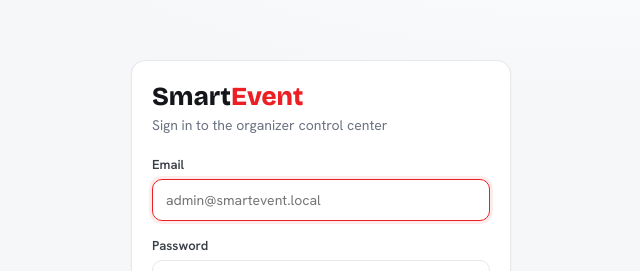
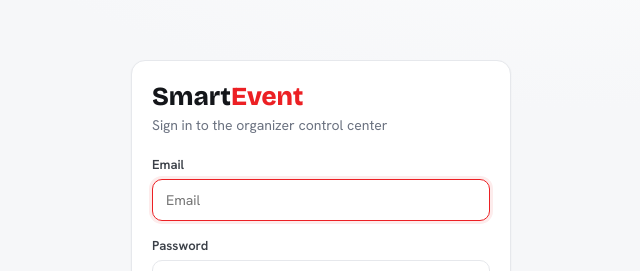
Before and after one commit to kejvinluga22/event-platform, a React (Vite) app in the folder frontend-react/: page /login in a window 1280 px wide. Shown: the part 172-443 px from the top of the page, without its empty margins (319-959 px from the left). Built offline with nearby package versions, Linux system fonts and the light colour scheme; no server answers.

Commit message:
Update Login.jsx

```diff
--- a/frontend-react/src/pages/Login.jsx
+++ b/frontend-react/src/pages/Login.jsx
@@ -62,7 +62,7 @@ export default function Login() {
               autoFocus
               value={email}
               onChange={(e) => setEmail(e.target.value)}
-              placeholder="admin@smartevent.local"
+              placeholder="Email"
               required
             />
           </div>
```
